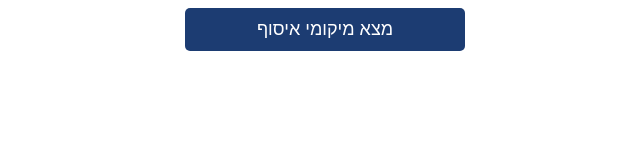
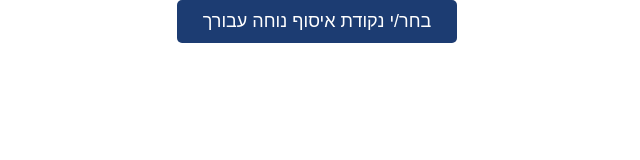
Before and after one commit to ishishir10/petnoviga, a plain HTML site: page pickup.html in a window 1280 px wide. Shown: the whole page, without its empty margins (23-663 px from the left). Drawn offline with Linux system fonts and the light colour scheme.

Commit message:
Update pickup.html

```diff
--- a/pickup.html
+++ b/pickup.html
@@ -22,7 +22,6 @@
 
         .pickup-btn-container>a.pickup-btn-choose,
         .pickup-btn-container>a.pickup-showinmap {
-            padding: 3px;
             display: none;
         }
 
@@ -38,18 +37,24 @@
             width: 280px;
             border-radius: 5px;
             cursor: pointer;
+
         }
 
         .ct-button--direction {
             visibility: hidden;
         }
+      .changeSize {
+    display: none;
+}
+      body {
+    margin: 0px !important;
+}
     </style>
 </head>
 
 <body>
     <div class="center">
-        <div onclick="window.PickupsSDK.onClick();return;" class="ups-pickups-48"><button class="button">מצא מיקומי
-                איסוף</button></div>
+        <div onclick="window.PickupsSDK.onClick();return;" class="ups-pickups-48"><button class="button">בחר/י נקודת איסוף נוחה עבורך</button></div>
         <div class="ups-pickups-info"></div>
     </div>
 
```
